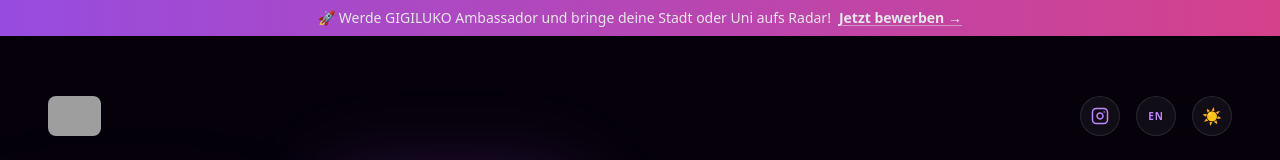
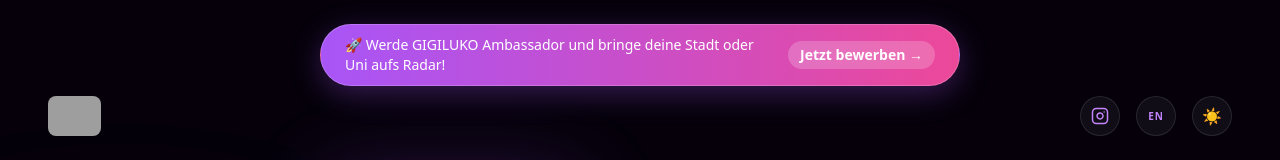
Before and after one commit to LuisCodingforfutur/gigilukoweb, a React (Vite) app: page / in a window 1280 px wide. Shown: the top 160 px of the page. Built offline with nearby package versions, Linux system fonts and the light colour scheme; grey boxes are pictures that could not be loaded.

Commit message:
fix: update ambassador application email to ambassador@gigiluko.com

```diff
--- a/src/components/v3/AmbassadorBanner.tsx
+++ b/src/components/v3/AmbassadorBanner.tsx
@@ -34,13 +34,13 @@
 
   return (
     <>
-      {/* --- TOP BANNER --- */}
+      {/* --- FLOATING PILL BANNER --- */}
       <div
         onClick={() => setIsOpen(true)}
-        className="fixed top-0 left-0 w-full z-[200] bg-gradient-to-r from-[#A855F7] to-[#EC4899] text-white py-2 px-4 text-center cursor-pointer hover:opacity-90 transition-opacity flex items-center justify-center gap-2 text-xs md:text-sm font-medium"
+        className="fixed top-4 md:top-6 left-1/2 -translate-x-1/2 w-[92%] md:w-auto z-[200] bg-gradient-to-r from-[#A855F7] to-[#EC4899] text-white py-2.5 px-6 rounded-full shadow-[0_8px_30px_rgba(168,85,247,0.3)] border border-white/20 cursor-pointer hover:scale-[1.02] transition-all flex flex-col md:flex-row items-center justify-center gap-2 md:gap-4 text-xs md:text-sm font-medium"
       >
         <span>{t.bannerText}</span>
-        <span className="font-bold underline decoration-white/50 underline-offset-2">{t.bannerCta} &rarr;</span>
+        <span className="font-bold bg-white/20 px-3 py-1 rounded-full whitespace-nowrap">{t.bannerCta} &rarr;</span>
       </div>
 
       {/* --- MODAL OVERLAY --- */}
@@ -61,7 +61,6 @@
               exit={{ opacity: 0, scale: 0.95, y: 20 }}
               className="relative w-full max-w-3xl bg-[#0a0014] border border-white/10 p-8 md:p-12 rounded-[2.5rem] shadow-[0_0_100px_rgba(168,85,247,0.2)] overflow-hidden"
             >
-              {/* Close Button */}
               <button
                 onClick={() => setIsOpen(false)}
                 className="absolute top-6 right-6 w-10 h-10 flex items-center justify-center rounded-full bg-white/5 hover:bg-white/10 text-gray-400 hover:text-white transition-colors"
@@ -75,37 +74,19 @@
               </div>
 
               <div className="grid md:grid-cols-2 gap-6">
-
-                {/* University Card */}
                 <div className="bg-white/5 border border-white/10 p-8 rounded-[2rem] hover:border-[#A855F7]/50 hover:bg-white/10 transition-all group flex flex-col h-full">
-                  <div className="w-14 h-14 bg-purple-500/20 rounded-2xl flex items-center justify-center mb-6 text-2xl group-hover:scale-110 transition-transform">
-                    🎓
-                  </div>
+                  <div className="w-14 h-14 bg-purple-500/20 rounded-2xl flex items-center justify-center mb-6 text-2xl group-hover:scale-110 transition-transform">🎓</div>
                   <h3 className="text-xl font-bold text-white mb-3">{t.uniTitle}</h3>
                   <p className="text-gray-400 text-sm leading-relaxed mb-8 flex-grow">{t.uniDesc}</p>
-                  <a
-                    href="mailto:hello@gigiluko.com?subject=University Ambassador Application"
-                    className="w-full block text-center py-3 rounded-full bg-white/5 text-white font-semibold hover:bg-purple-500 hover:text-white transition-colors border border-white/10 hover:border-transparent"
-                  >
-                    {t.applyBtn}
-                  </a>
+                  <a href="mailto:ambassador@gigiluko.com?subject=University Ambassador Application" className="w-full block text-center py-3 rounded-full bg-white/5 text-white font-semibold hover:bg-purple-500 hover:text-white transition-colors border border-white/10 hover:border-transparent">{t.applyBtn}</a>
                 </div>
 
-                {/* City Card */}
                 <div className="bg-white/5 border border-white/10 p-8 rounded-[2rem] hover:border-[#EC4899]/50 hover:bg-white/10 transition-all group flex flex-col h-full">
-                  <div className="w-14 h-14 bg-pink-500/20 rounded-2xl flex items-center justify-center mb-6 text-2xl group-hover:scale-110 transition-transform">
-                    🏙️
-                  </div>
+                  <div className="w-14 h-14 bg-pink-500/20 rounded-2xl flex items-center justify-center mb-6 text-2xl group-hover:scale-110 transition-transform">🏙️</div>
                   <h3 className="text-xl font-bold text-white mb-3">{t.cityTitle}</h3>
                   <p className="text-gray-400 text-sm leading-relaxed mb-8 flex-grow">{t.cityDesc}</p>
-                  <a
-                    href="mailto:hello@gigiluko.com?subject=City Ambassador Application"
-                    className="w-full block text-center py-3 rounded-full bg-white/5 text-white font-semibold hover:bg-pink-500 hover:text-white transition-colors border border-white/10 hover:border-transparent"
-                  >
-                    {t.applyBtn}
-                  </a>
+                  <a href="mailto:ambassador@gigiluko.com?subject=City Ambassador Application" className="w-full block text-center py-3 rounded-full bg-white/5 text-white font-semibold hover:bg-pink-500 hover:text-white transition-colors border border-white/10 hover:border-transparent">{t.applyBtn}</a>
                 </div>
-
               </div>
             </motion.div>
           </div>
```
